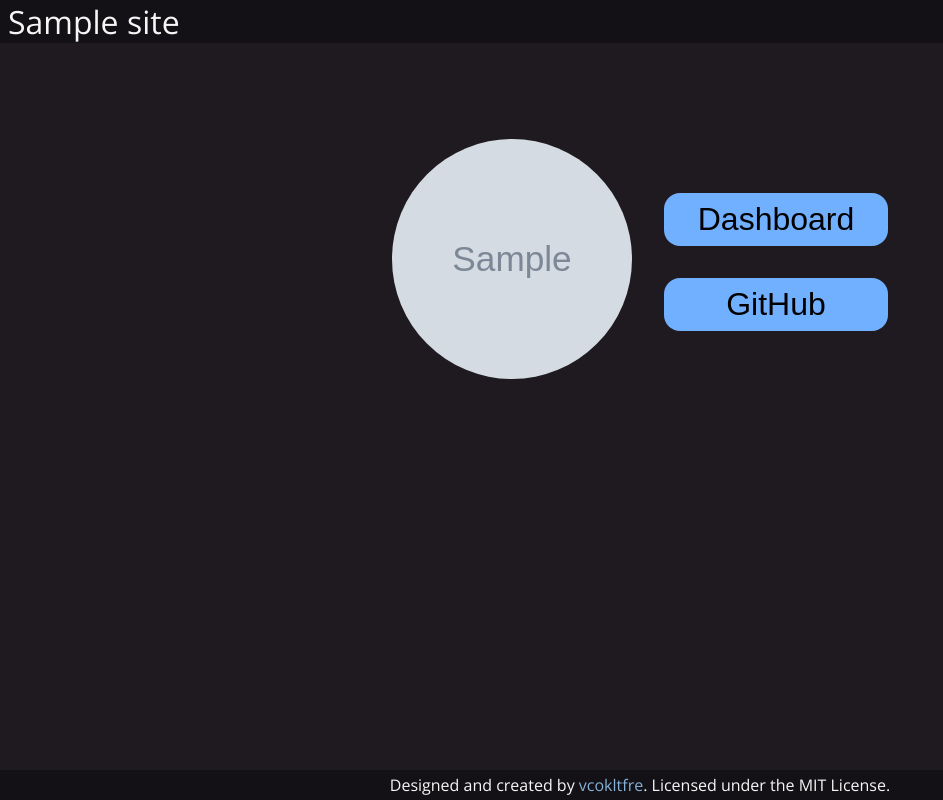
After one commit to vcokltfre/dashboard, a Python web app: template src/web/templates/index.html in a window 1280 px wide. The commit adds this page. Shown: the whole page, without its empty margins (0-943 px from the left). Run offline with Jinja, Linux system fonts and the light colour scheme; the template is opened without the code that fills it: most values are stand-ins (such as "Sample title", 1, 10 or a date in 2020); grey boxes marked "Sample" are stand-in pictures.

Commit message:
feat: add homepage

```diff
--- a/src/api/env.py
+++ b/src/api/env.py
@@ -8,3 +8,5 @@ load_dotenv()
 
 class Site:
     name: str = getenv("SITE_NAME", "Dashboard")
+    icon: str = getenv("SITE_ICON", "https://avatars.githubusercontent.com/u/16879430?v=4")
+    repo: str = getenv("SITE_REPO", "https://github.com/vcokltfre/dashboard")
--- a/src/api/routers/__init__.py
+++ b/src/api/routers/__init__.py
@@ -1,7 +1,11 @@
 from fastapi import APIRouter
+
+from .frontend import router as frontend_router
 
 
 router = APIRouter()
 
+router.include_router(frontend_router)
+
 
 __all__ = ("router",)
--- a/src/web/res/style.scss
+++ b/src/web/res/style.scss
@@ -2,6 +2,8 @@ $color-bg: #1e1a20;
 $color-bg-dark: darken($color-bg, 4%);
 $color-bg-light: lighten($color-bg, 4%);
 $color-fg: #f6f6f6;
+$color-fg-link: #84b2d8;
+$color-btn: #71afff;
 
 html {
   height: 100%;
@@ -31,6 +33,33 @@ header {
 
 main {
   flex-grow: 1;
+
+  .middle {
+    display: flex;
+    flex-direction: column;
+    align-items: center;
+  }
+
+  .home-parallel {
+    margin-top: 6em;
+    display: flex;
+    flex-direction: row;
+    align-items: center;
+
+    .icon {
+      img {
+        border-radius: 50%;
+        width: 15em;
+        height: 15em;
+      }
+    }
+
+    .buttons {
+      display: flex;
+      flex-direction: column;
+      margin-left: 2em;
+    }
+  }
 }
 
 footer {
@@ -41,4 +70,29 @@ footer {
 
 a {
   text-decoration: none;
+  color: $color-fg-link;
 }
+
+.btn {
+  min-width: 7em;
+  padding: 0.25em;
+  border-radius: 0.5em;
+  background-color: $color-btn;
+  border-style: none;
+}
+
+.btn:hover {
+  background-color: lighten($color-btn, 4%);
+}
+
+.btn:active {
+  background-color: darken($color-btn, 4%);
+}
+
+.btn-large {
+  font-size: 2em;
+}
+
+.mt-1 {
+  margin-top: 1em;
+}
--- a/src/web/static/css/style.css
+++ b/src/web/static/css/style.css
@@ -23,6 +23,27 @@ header nav a, header nav a:hover, header nav a:focus, header nav a:visited {
 main {
   flex-grow: 1;
 }
+main .middle {
+  display: flex;
+  flex-direction: column;
+  align-items: center;
+}
+main .home-parallel {
+  margin-top: 6em;
+  display: flex;
+  flex-direction: row;
+  align-items: center;
+}
+main .home-parallel .icon img {
+  border-radius: 50%;
+  width: 15em;
+  height: 15em;
+}
+main .home-parallel .buttons {
+  display: flex;
+  flex-direction: column;
+  margin-left: 2em;
+}
 
 footer {
   background-color: #131115;
@@ -32,6 +53,31 @@ footer {
 
 a {
   text-decoration: none;
+  color: #84b2d8;
+}
+
+.btn {
+  min-width: 7em;
+  padding: 0.25em;
+  border-radius: 0.5em;
+  background-color: #71afff;
+  border-style: none;
+}
+
+.btn:hover {
+  background-color: #85baff;
+}
+
+.btn:active {
+  background-color: #5da4ff;
+}
+
+.btn-large {
+  font-size: 2em;
+}
+
+.mt-1 {
+  margin-top: 1em;
 }
 
 /*# sourceMappingURL=style.css.map */
--- /dev/null
+++ b/src/web/templates/index.html
@@ -0,0 +1,15 @@
+{% extends "_base.html" %}
+{% block title %}Home{% endblock %}
+{% block content %}
+<div class="middle">
+  <div class="home-parallel">
+    <div class="icon">
+      <img src="{{ site.icon }}">
+    </div>
+    <div class="buttons">
+      <button type="button" class="btn btn-large" onclick="window.location.href='/dash'">Dashboard</button>
+      <button type="button" class="btn btn-large mt-1" onclick="window.location.href='{{ site.repo }}'">GitHub</button>
+    </div>
+  </div>
+</div>
+{% endblock %}
```
Also changed, not shown: src/api/routers/frontend.py (added, +17 -0 lines), 1 other file.
